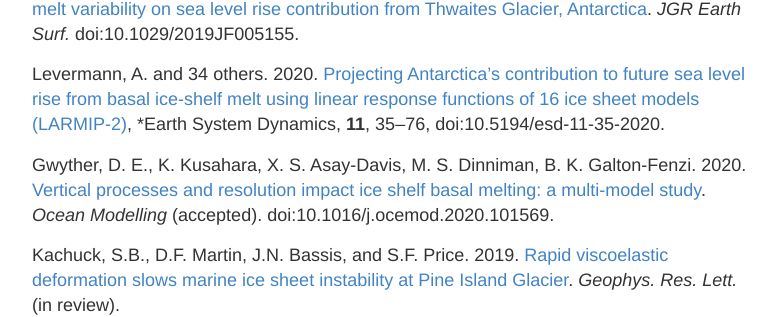
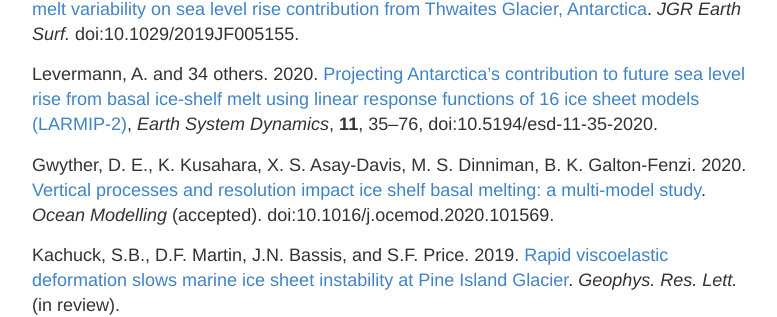
Before and after one commit to SLE-E3SM/SLE-E3SM.github.io, a Jekyll site: the page built from publications.md, in a window 1280 px wide and 900 px high, scrolled down 1139 px. Shown: the part 146-463 px from the top of the window, without its empty margins (248-1025 px from the left). Built offline with Jekyll 4.4.1, drawn with Linux system fonts in a browser that asks for light colours.

```diff
--- a/publications.md
+++ b/publications.md
@@ -26,7 +26,7 @@ Bogle, I., K. Devine, M. Perego, S. Rajamanickam, and G. M. Slota. 2019. A Paral
 
 Hoffman, M. J., S. F. Price, X. Asay-Davis, J. G. Fyke, M. Perego. 2019. [Effect of subshelf melt variability on sea level rise contribution from Thwaites Glacier, Antarctica](https://doi.org/10.1029/2019JF005155). *JGR Earth Surf.* doi:10.1029/2019JF005155.
 
-Levermann, A. and 34 others. 2020. [Projecting  Antarctica’s  contribution  to  future  sea  level  rise  from basal  ice-shelf  melt  using linear  response  functions  of  16 ice  sheet  models (LARMIP-2)](https://www.earth-syst-dynam.net/11/35/2020/esd-11-35-2020.pdf), *Earth System Dynamics, **11**, 35–76, doi:10.5194/esd-11-35-2020.
+Levermann, A. and 34 others. 2020. [Projecting  Antarctica’s  contribution  to  future  sea  level  rise  from basal  ice-shelf  melt  using linear  response  functions  of  16 ice  sheet  models (LARMIP-2)](https://www.earth-syst-dynam.net/11/35/2020/esd-11-35-2020.pdf), *Earth System Dynamics*, **11**, 35–76, doi:10.5194/esd-11-35-2020.
 
 Gwyther, D. E., K. Kusahara, X. S. Asay-Davis, M. S. Dinniman, B. K. Galton-Fenzi. 2020. [Vertical processes and resolution impact ice shelf basal melting: a multi-model study](https://doi.org/10.1016/j.ocemod.2020.101569). *Ocean Modelling* (accepted). doi:10.1016/j.ocemod.2020.101569.
 
```
